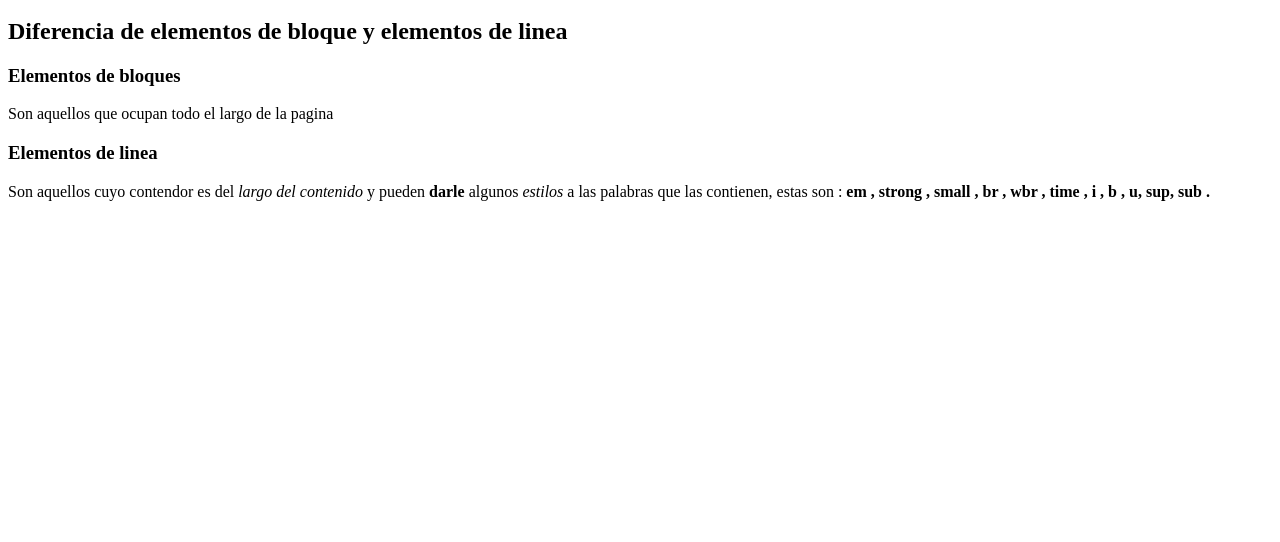
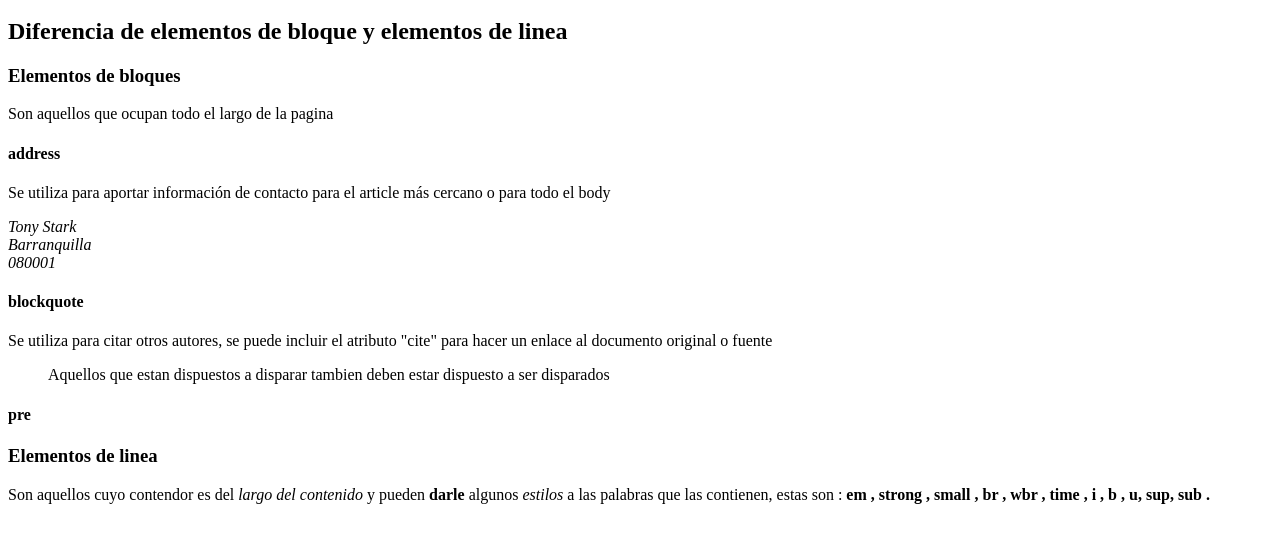
Before and after one commit to Felipeagq/html_css_js, a plain HTML site: page HTML/linea_bloque.html in a window 1280 px wide. Shown: the part 100-642 px from the top of the page. Drawn offline with Linux system fonts and the light colour scheme.

Commit message:
agregamos algunas de bloques

```diff
--- a/HTML/linea_bloque.html
+++ b/HTML/linea_bloque.html
@@ -11,14 +11,40 @@
     <a href="HTML.html">Volver</a>
     <main>
         <h2>Diferencia de elementos de bloque y elementos de linea</h2>
+
         <section>
             <h3>Elementos de bloques</h3>
             <p>Son aquellos que ocupan todo el largo de la pagina</p>
         </section>
+
+        <section>
+            <h4>address</h2>
+                <p>Se utiliza para aportar información de contacto para el article más cercano o para todo el body</p>
+                <address>
+                    Tony Stark <br>
+                    Barranquilla <br>
+                    080001
+                </address>
+        </section>
+
+        <section>
+            <h4>blockquote</h4>
+            <p>Se utiliza para citar otros autores, se puede incluir el atributo "cite" para hacer un enlace al documento original o fuente</p>
+            <blockquote cite="https://aminoapps.com/c/anime-es/page/blog/quoteschallenge/Rrgc_wu6MYLQ34X7xWm7wQEvrLKLDl8">
+                Aquellos que estan dispuestos a disparar tambien deben estar dispuesto a ser disparados
+            </blockquote>
+        </section>
+
+        <section>
+            <h4>pre</h4>
+            <p></p>
+        </section>
+
         <section>
             <h3>Elementos de linea</h3>
             <span>Son aquellos cuyo contendor es del <em>largo del contenido</em> y pueden <strong>darle</strong> algunos <i>estilos</i> a las palabras que las contienen, estas son :  <b> em , strong , small , br , wbr , time , i , b , u, sup, sub  .</b> </span>
         </section>
+
     </main>
 </body>
 </html>
```
Also changed, not shown: HTML/HTML.html (+1 -0 lines).
